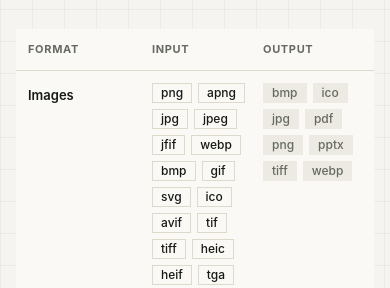
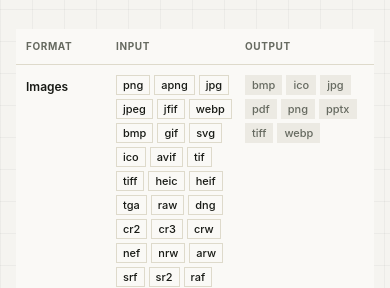
Before and after one commit to mohit2006n/mo, a plain HTML site: page index.html in a window 390 px wide. Shown: the part 791-1079 px from the top of the page. Drawn offline with Linux system fonts and the light colour scheme.

Commit message:
Optimize format table layout and badge sizing for mobile devices

```diff
--- a/src/style.css
+++ b/src/style.css
@@ -773,8 +773,21 @@ body.workspace-active .faq-section {
 @media (max-width: 640px) {
   .format-list-header,
   .format-row {
-    grid-template-columns: 7rem 1fr 1fr;
-    gap: 0.5rem 0.75rem;
-    padding: 0.75rem 0.75rem;
+    grid-template-columns: 5rem 1fr 1fr;
+    gap: 0.375rem 0.625rem;
+    padding: 0.625rem 0.625rem;
+  }
+  .format-row-name {
+    font-size: 0.75rem;
+  }
+  .format-col-label {
+    font-size: 0.625rem;
+  }
+  .format-tags {
+    gap: 0.25rem;
+  }
+  .format-tags .badge {
+    font-size: 0.6875rem;
+    padding-inline: 0.375rem;
   }
 }
```
